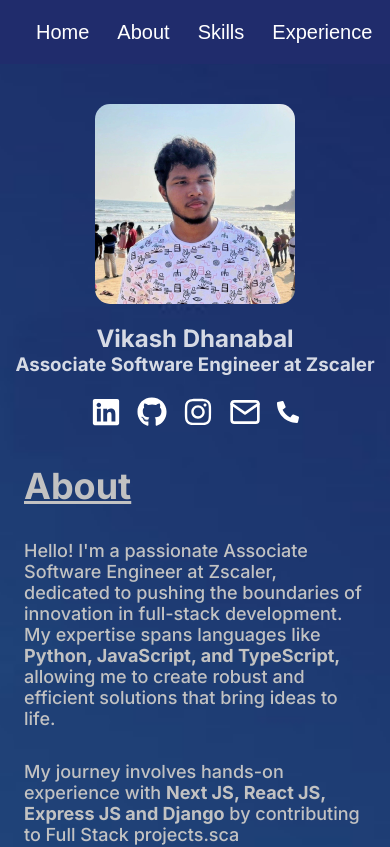
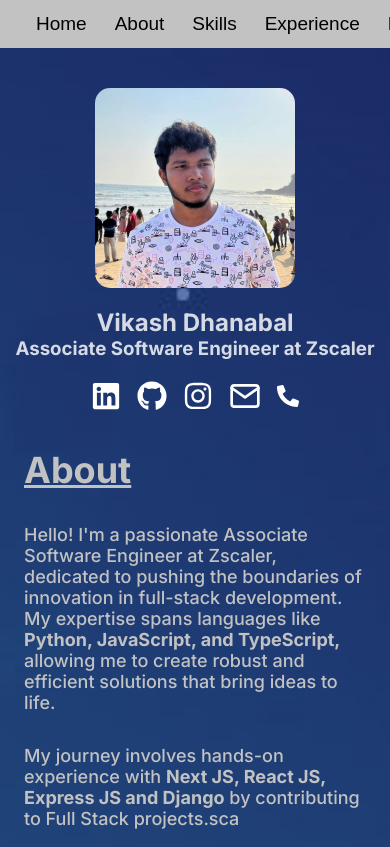
Before and after one commit to vikashd03/Portfolio, a Next.js app: page / in a window 390 px wide. Shown: the top 847 px of the page. Built offline with nearby package versions, Linux system fonts and the light colour scheme.

Commit message:
fixed links

```diff
--- a/src/app/page.module.scss
+++ b/src/app/page.module.scss
@@ -16,9 +16,9 @@
   order: 0;
 }
 
-.content_item {
-  // margin-bottom: 5rem;
-}
+// .content_item {
+//   margin-bottom: 5rem;
+// }
 
 .footer {
   margin: 3rem 0;
--- a/src/app/page.tsx
+++ b/src/app/page.tsx
@@ -24,7 +24,7 @@ export default function Home() {
         <div className={styles.footer}>
           <p>
             {"/* "}
-            Crafted with Next.js and TypeScript, our app seamlessly blends
+            Crafted with Next.js and TypeScript, this app seamlessly blends
             efficiency and modernity. Styled with Sass and deployed on Vercel,
             ensuring a user experience that&apos;s as polished as the Inter
             typeface itself.{" */"}
--- a/src/components/NavBar/navbar.module.scss
+++ b/src/components/NavBar/navbar.module.scss
@@ -27,9 +27,15 @@
 @media (max-width: 767px) {
   .navbar {
     overflow-x: scroll;
-    height: 4rem;
+    height: 3rem;
     margin-left: auto;
-    background-color: #202c6c;
+    // background-color: #202c6c;
+    background-color: rgb(194, 194, 194);
+    z-index: 9;
+  }
+
+  .right_nav {
+    margin-left: 0;
   }
 
   .home_btn {
--- a/src/components/Profile/ProfileSection.tsx
+++ b/src/components/Profile/ProfileSection.tsx
@@ -20,19 +20,22 @@ const ProfileSection = () => {
       <h3>Associate Software Engineer at Zscaler</h3>
       <br />
       <div className={styles.socialmedia_links}>
-        <Link href="https://www.linkedin.com/in/vikash-dhanabal/">
+        <Link
+          href="https://www.linkedin.com/in/vikash-dhanabal/"
+          target="_blank"
+        >
           <FaLinkedin size={30} className={styles.socialmedia_link} />
         </Link>
-        <Link href="https://github.com/vikashd03">
+        <Link href="https://github.com/vikashd03" target="_blank">
           <FaGithub size={30} className={styles.socialmedia_link} />
         </Link>
-        <Link href="https://instagram.com/vikashdhanabal">
+        <Link href="https://instagram.com/vikashdhanabal" target="_blank">
           <FaInstagram size={30} className={styles.socialmedia_link} />
         </Link>
-        <Link href="mailto:vikashdhanabal003@gmial.com">
+        <Link href="mailto:vikashdhanabal003@gmial.com" target="_blank">
           <FiMail size={32} className={styles.socialmedia_link} />
         </Link>
-        <Link href="tel:+916382182587">
+        <Link href="tel:+916382182587" target="_blank">
           <FaPhoneAlt size={22} className={styles.socialmedia_link} />
         </Link>
       </div>
--- a/src/components/Profile/profilesection.module.scss
+++ b/src/components/Profile/profilesection.module.scss
@@ -25,6 +25,7 @@
 
 .socialmedia_link {
   transition: 0.3s;
+  z-index: 1;
 }
 
 .socialmedia_link:hover {
@@ -33,10 +34,10 @@
 
 @media (max-width: 767px) {
   .profile_container {
-    margin-top: 6.5rem;
+    margin-top: 5.5rem;
     width: 100%;
     order: 0;
-    position: static;
+    position: relative;
     margin-bottom: -3rem;
   }
 
--- a/src/components/ResumeBtn/resumebtn.module.scss
+++ b/src/components/ResumeBtn/resumebtn.module.scss
@@ -22,6 +22,8 @@
   .resume_btn {
     height: 2rem;
     width: 5rem;
+    font-size: 16px;
+    color: black;
   }
 
   .resume_btn:active {
--- a/src/components/ScrollButton/scrollbutton.module.scss
+++ b/src/components/ScrollButton/scrollbutton.module.scss
@@ -13,6 +13,7 @@
 
 @media (max-width: 767px) {
   .scroll_button {
-    font-size: 20px;
+    font-size: 19px;
+    color: black;
   }
 }
```
Also changed, not shown: 2 other files (tests, documents, lock files or other folders).
